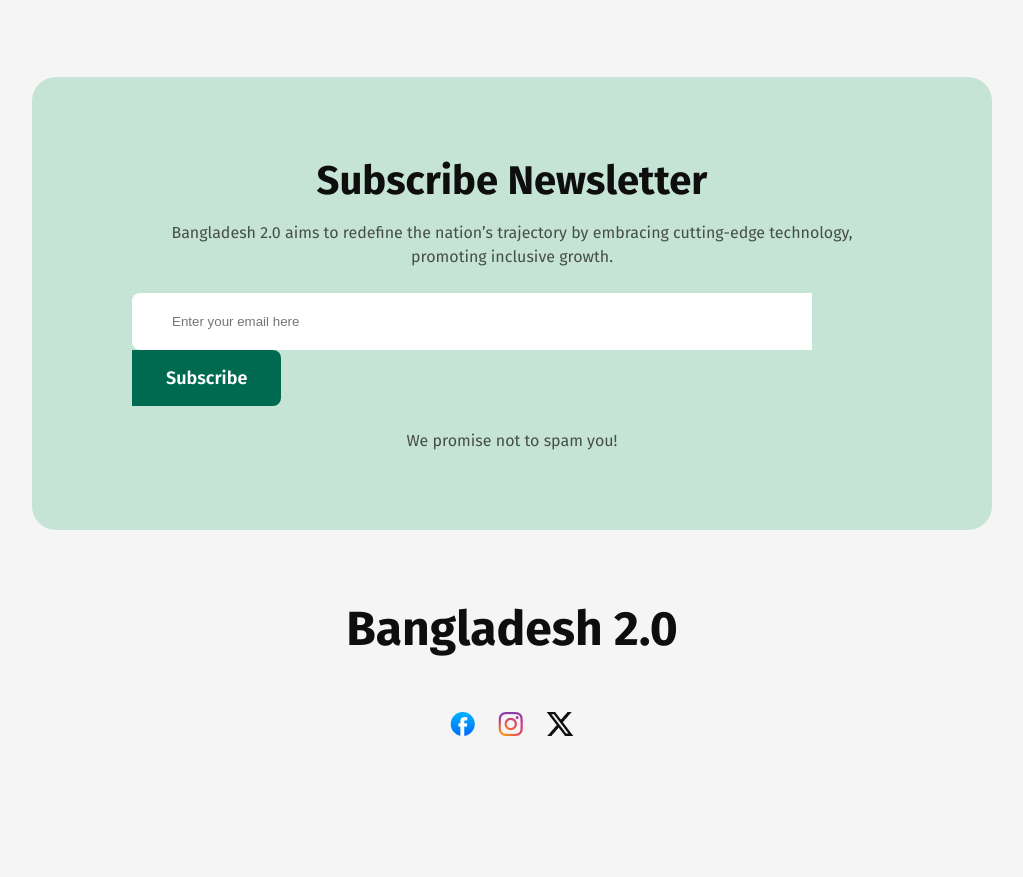
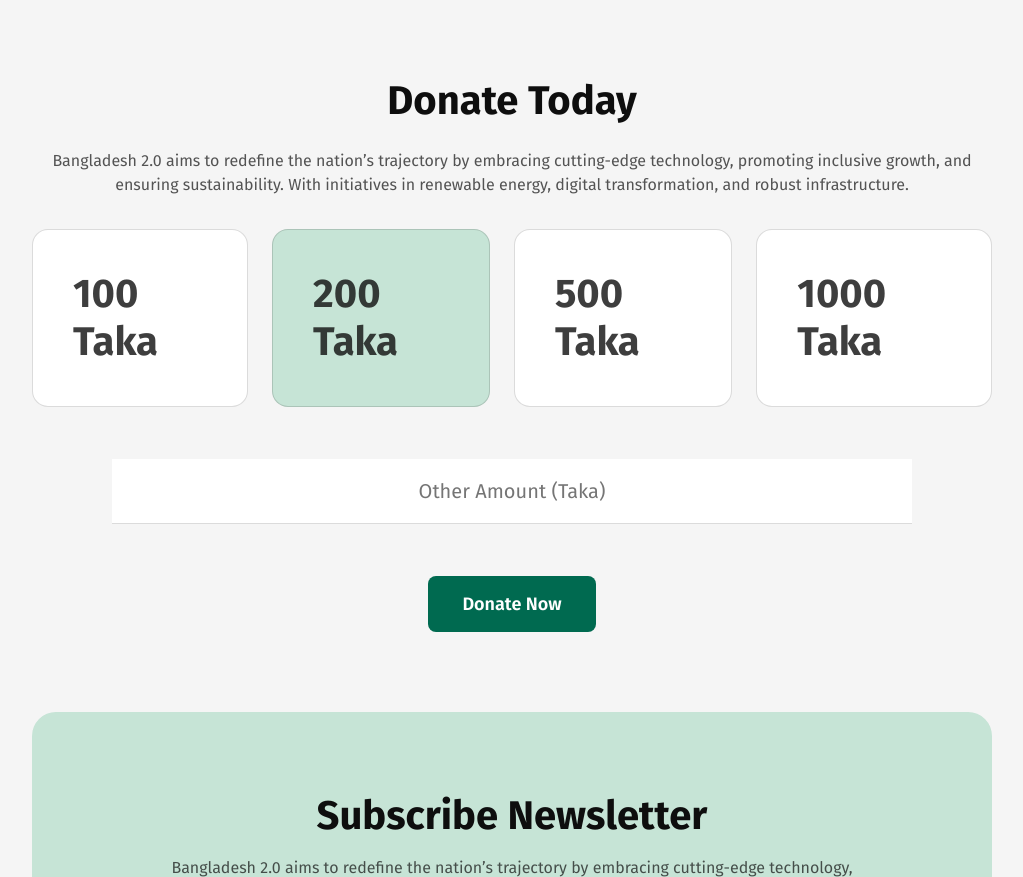
Before and after one commit to mrshanshuvo/ph_assignment_01, a plain HTML site: page index.html in a window 1280 px wide. Shown: the part 4224-5101 px from the top of the page, without its empty margins (128-1151 px from the left). Before the commit the page ends 5040 px from the top, so only its background shows below. Drawn offline with Linux system fonts and the light colour scheme; a web font is replaced by a local one.

Commit message:
completed the full project

```diff
--- a/index.html
+++ b/index.html
@@ -250,6 +250,25 @@
         </div>
       </div>
     </section>
+    <section class="donation">
+      <div class="div1">Donate Today</div>
+      <div class="div2">
+        Bangladesh 2.0 aims to redefine the nation’s trajectory by embracing
+        cutting-edge technology, promoting inclusive growth, and ensuring
+        sustainability. With initiatives in renewable energy, digital
+        transformation, and robust infrastructure.
+      </div>
+      <div class="div3">
+        <div class="divss">100 Taka</div>
+        <div class="div200 divss">200 Taka</div>
+        <div class="divss">500 Taka</div>
+        <div class="divss">1000 Taka</div>
+      </div>
+      <div class="div4">
+        <input type="text" placeholder="Other Amount (Taka)" />
+      </div>
+      <div class="div5"><button>Donate Now</button></div>
+    </section>
     <section id="subs">
       <div class="sub-heading">Subscribe Newsletter</div>
       <div class="sub-description">
--- a/styles/style.css
+++ b/styles/style.css
@@ -533,7 +533,7 @@ nav {
   padding: 21px 40px;
   border: none;
   background: rgb(255, 255, 255);
-  width: 600px;
+  width: 6cqmax;
 }
 .sub-textbox button {
   border-radius: 0px 8px 8px 0px;
@@ -558,3 +558,95 @@ nav {
   letter-spacing: 0%;
   text-align: center;
 }
+
+.donation {
+  margin-bottom: 80px;
+  display: flex;
+  flex-direction: column;
+  align-items: center;
+}
+
+.div1 {
+  color: rgb(14, 14, 14);
+  font-family: Fira Sans;
+  font-size: 40px;
+  font-weight: 700;
+  line-height: 48px;
+  letter-spacing: 0%;
+  text-align: center;
+  margin-bottom: 24px;
+}
+
+.div2 {
+  color: rgba(14, 14, 14, 0.7);
+  font-family: Fira Sans;
+  font-size: 16px;
+  font-weight: 400;
+  line-height: 24px;
+  letter-spacing: 0%;
+  text-align: center;
+}
+
+.div4 input {
+  border: none;
+  padding: 20px 40px 20px 40px;
+  box-sizing: border-box;
+  border-bottom: 1px solid rgba(14, 14, 14, 0.15);
+  background: rgb(255, 255, 255);
+  margin-top: 52px;
+  color: rgba(14, 14, 14, 0.3);
+  font-family: Fira Sans;
+  font-size: 20px;
+  font-weight: 400;
+  line-height: 24px;
+  letter-spacing: 0%;
+  text-align: left;
+  margin-bottom: 52px;
+  min-width: 800px;
+  text-align: center;
+}
+
+.div5 button {
+  box-sizing: border-box;
+  border: 1px solid rgba(14, 14, 14, 0.1);
+  border-radius: 8px;
+  padding: 17px 34px 17px 34px;
+  background: rgb(0, 106, 80);
+  color: rgb(255, 255, 255);
+  font-family: Fira Sans;
+  font-size: 18px;
+  font-weight: 600;
+  line-height: 22px;
+  letter-spacing: 0%;
+  border: none;
+  text-align: left;
+}
+
+.div3 {
+  margin-top: 32px;
+  display: flex;
+  gap: 24px;
+}
+
+.divss {
+  box-sizing: border-box;
+  border: 1px solid rgba(14, 14, 14, 0.15);
+  border-radius: 16px;
+  padding: 40px;
+  background: rgb(255, 255, 255);
+  color: rgba(14, 14, 14, 0.8);
+  font-family: Fira Sans;
+  font-size: 40px;
+  font-weight: 700;
+  line-height: 48px;
+  letter-spacing: 0%;
+  text-align: left;
+}
+
+.div200 {
+  box-sizing: border-box;
+  border: 1px solid rgba(14, 14, 14, 0.15);
+  border-radius: 16px;
+
+  background: rgb(198, 228, 214);
+}
```
